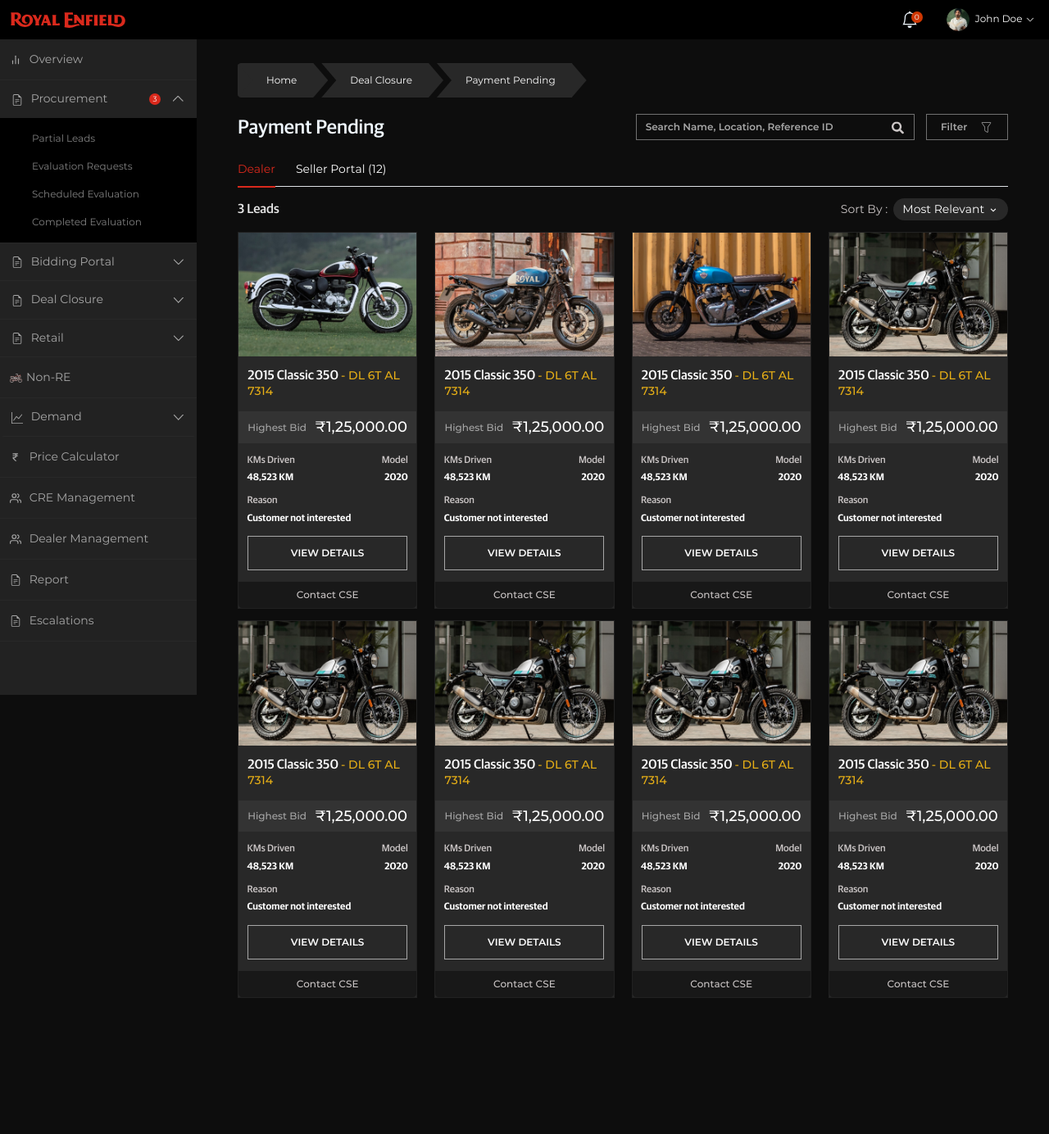
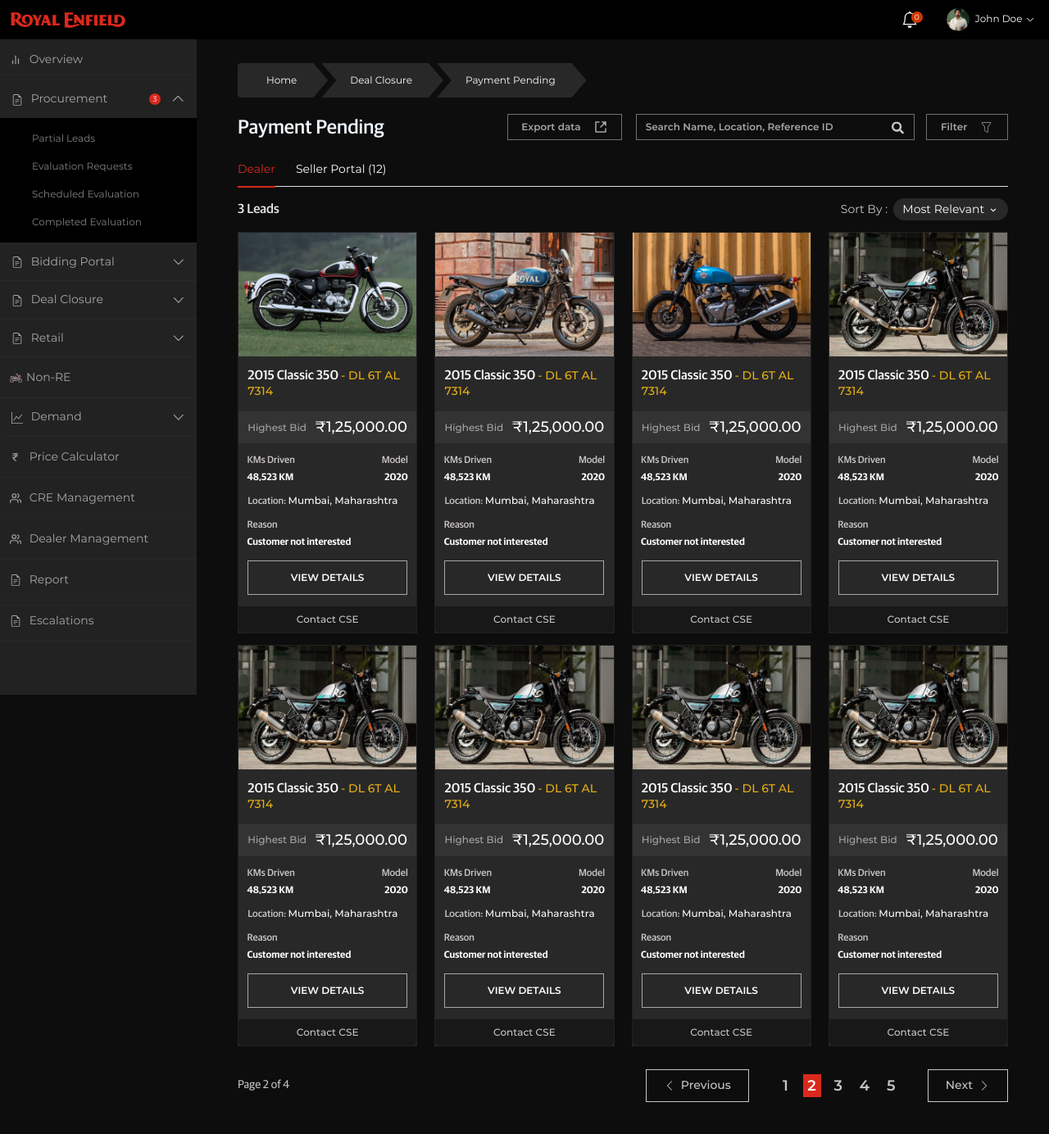
Before and after one commit to nakulsharma95/re-vintage-dashboard-dummy, a Next.js app: page /deal-closure/dropped in a window 1280 px wide. Shown: the top 1384 px of the page at 82% size. Before the commit the page ends 1282 px from the top, so only its background shows below. Built offline with nearby package versions, Linux system fonts and the light colour scheme.

Commit message:
fix: ui fixes in deal closer pages

```diff
--- a/components/common/customCheckBox/style.module.scss
+++ b/components/common/customCheckBox/style.module.scss
@@ -21,6 +21,7 @@
 
 		&:focus{
 			outline: 0!important;
+			box-shadow: none;
 		}
 	}
 }
--- a/pages/deal-closure/dropped/index.jsx
+++ b/pages/deal-closure/dropped/index.jsx
@@ -6,12 +6,13 @@ import Filters from '../../../components/common/filters';
 import TabPrimary from '../../../components/common/tabPrimary';
 import styles from './style.module.scss';
 import CloserBikeCard from '../../../components/dealClosure/closerCard';
+import DetailPagination from '../../../components/common/paginationPrimary';
 
 function PaymentsPending() {
   return (
     <>
       <Breadcrumb title="Deal Closure" addmoretitle="Payment Pending" />
-      <Filters title="Payment Pending" />
+      <Filters title="Payment Pending" export/>
       <TabPrimary title1="Dealer" title2="Seller Portal (12)" />
       <div className={styles.sortByMain}>
         <h5 className={styles.sortByTitle}>3 Leads</h5>
@@ -23,8 +24,9 @@ function PaymentsPending() {
         </div>
       </div>
       <Row>
-        <CloserBikeCard contactCSE reason />
+        <CloserBikeCard contactCSE reason location/>
       </Row>
+      <DetailPagination />
     </>
   );
 }
--- a/pages/deal-closure/payment-pending/index.jsx
+++ b/pages/deal-closure/payment-pending/index.jsx
@@ -14,7 +14,7 @@ function PaymentsPending() {
       <TabPrimary title1="Dealer" title2="Seller Portal (12)" />
       <DealFilter title="25 Bids Available" isSortButton />
       <Row>
-        <CloserBikeCard contactCSE />
+        <CloserBikeCard contactCSE cardTag location />
       </Row>
     </>
   );
--- a/pages/deal-closure/procured/index.jsx
+++ b/pages/deal-closure/procured/index.jsx
@@ -14,7 +14,7 @@ function PaymentsPending() {
       <TabPrimary title1="Dealer" title2="Seller Portal (12)" />
       <DealFilter title="8 Leads" />
       <Row>
-        <CloserBikeCard dealPrice />
+        <CloserBikeCard dealPrice cardTag location/>
       </Row>
     </>
   );
```
